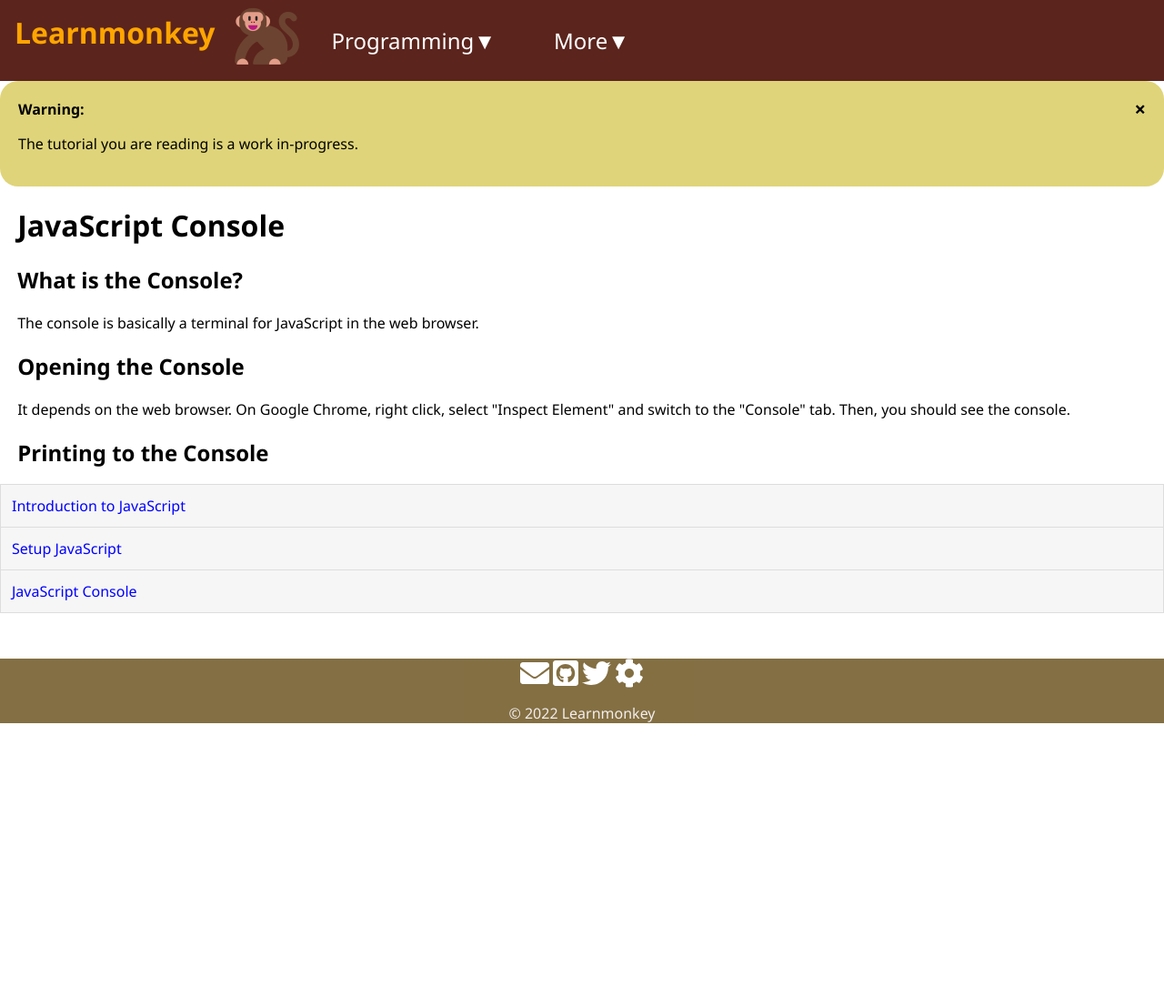
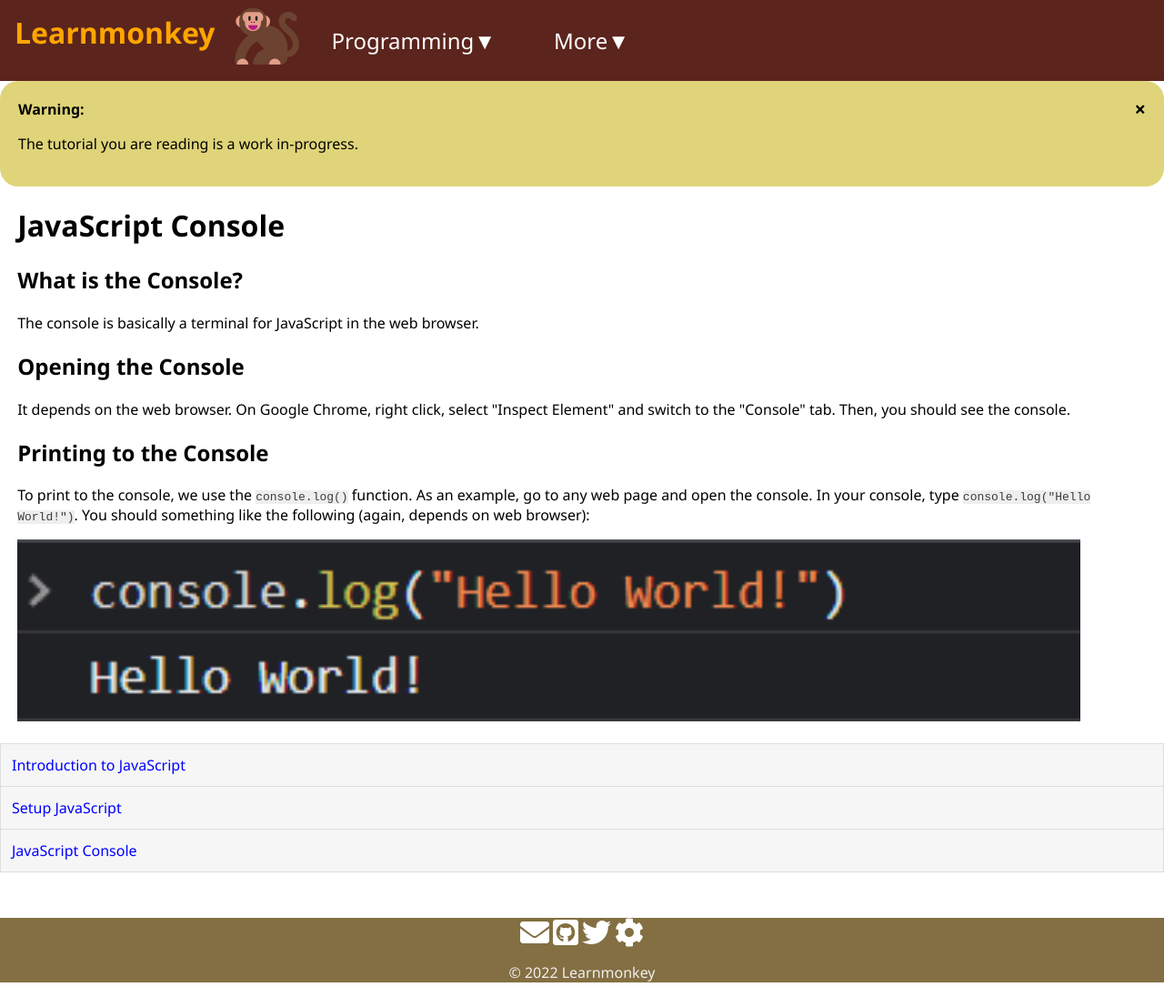
Before and after one commit to learnmonkey/learnmonkey.github.io, a Jekyll site: the page built from programming/javascript/console.html, in a window 1280 px wide. Shown: the whole page at 91% size. Built offline with Jekyll 4.4.1, drawn with Linux system fonts in a browser that asks for light colours; nearby versions of some CDN libraries; before the commit the page ends 900 px from its top, so only the background shows below that.

Commit message:
js console hello world printing

```diff
--- a/programming/javascript/console.html
+++ b/programming/javascript/console.html
@@ -18,4 +18,6 @@ layout: javascript
 
 <section>
     <h2>Printing to the Console</h2>
+    <p>To print to the console, we use the <code>console.log()</code> function. As an example, go to any web page and open the console. In your console, type <code>console.log("Hello World!")</code>. You should something like the following (again, depends on web browser): </p>
+    <img src="/images/programming/javascript/console-hello-world.png" alt="Hello World! in the console">
 </section>
```
Also changed, not shown: images/programming/javascript/console-hello-world.png (added).
